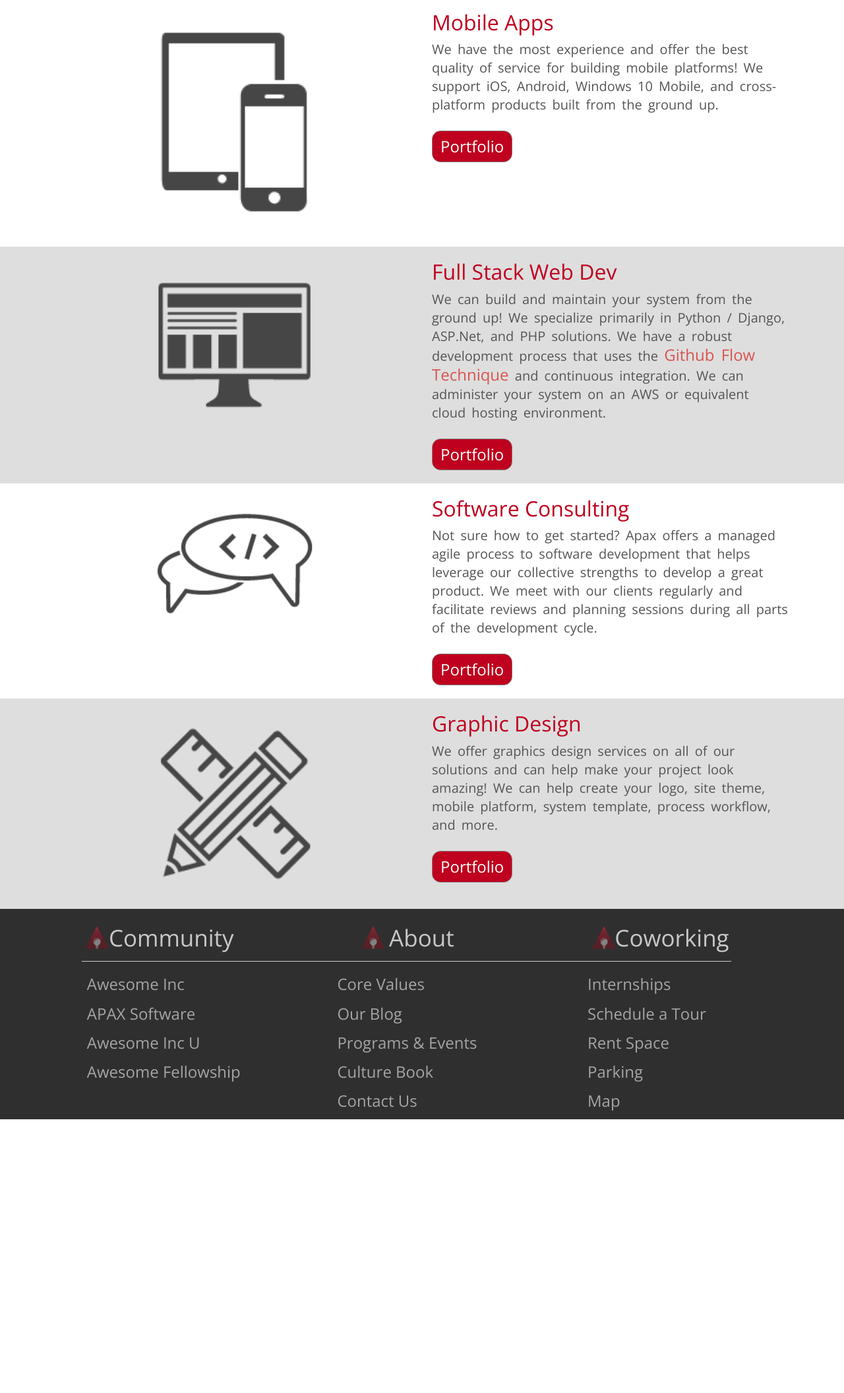
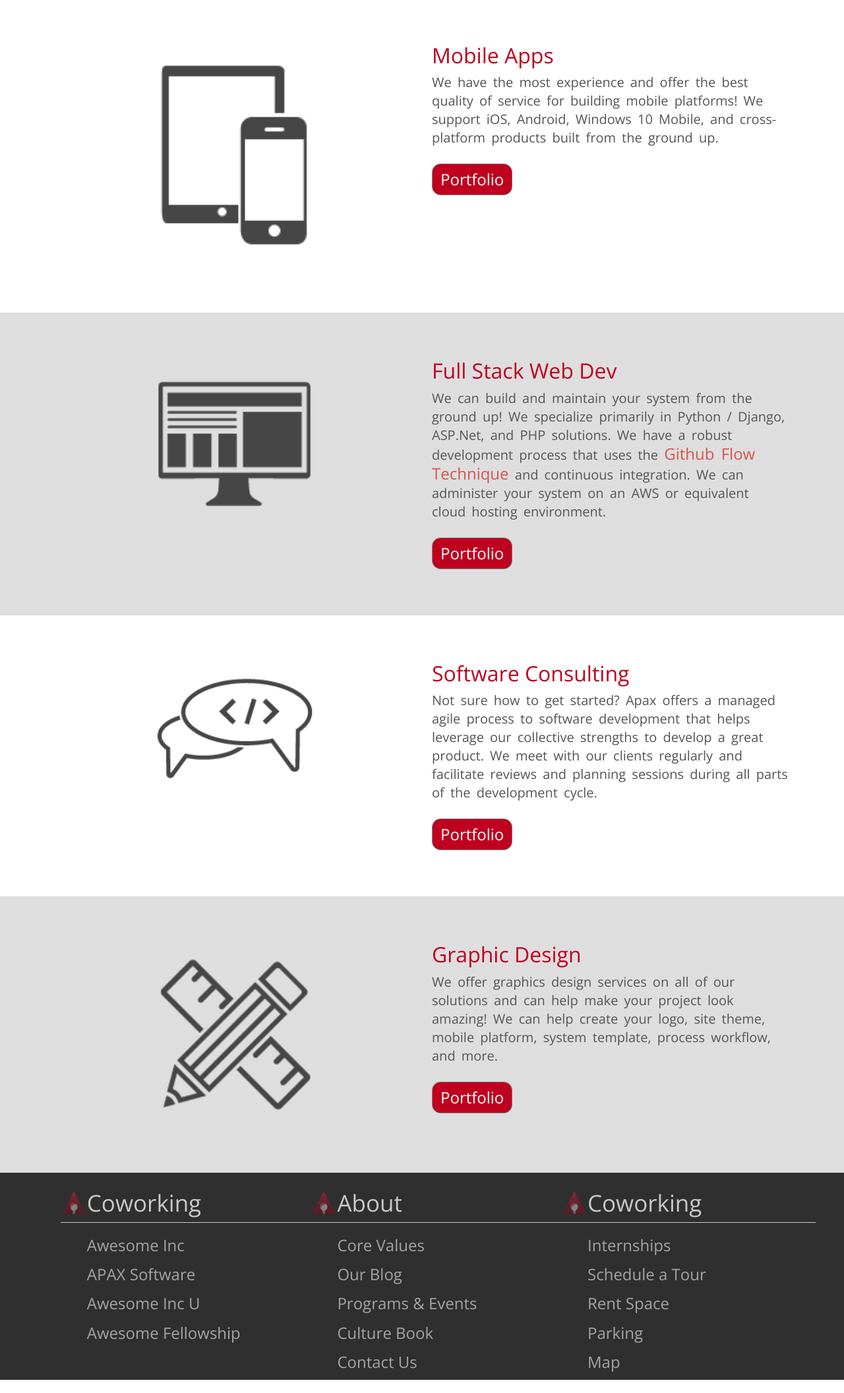
Before and after one commit to apax-software/apax-website-2015, a Jekyll site: the page built from services.html, in a window 1280 px wide, cut to the strip 324-2436 px from the top of the page. Shown: the whole strip at 66% size. Built offline with Jekyll 4.4.1, drawn with Linux system fonts in a browser that asks for light colours; nearby versions of some CDN libraries.

Commit message:
mobile changes

```diff
--- a/_layouts/page.html
+++ b/_layouts/page.html
@@ -102,32 +102,28 @@
   </head>
 
   <body>
-    <div id="wrap">
+    <div id="wrap" class="{{page.title}}">
     <!-- Fixed navbar -->
     <div class="navbar navbar-default navbar-fixed-top navbar-static" >
       <div class="container">
         <div class="navbar-header">
+
           <button type="button" class="navbar-toggle" data-toggle="collapse" data-target=".navbar-collapse">
             <span class="icon-bar"></span>
             <span class="icon-bar"></span>
             <span class="icon-bar"></span>
           </button>
+          <a href="/"><img class="mobile" src="/assets/img/apax_logo_lightbulb.png" alt="APAX Software Logo" height="45px" style="padding-bottom: 3px;"> </a>
            <!-- Old Header Text
            <a class="navbar-brand" href="#"><b>Awesome Inc</b></a>
            -->
            <!-- Added to make the logo move down a little.
            -->
-          <div style="margin: 0px; padding:0px; clear: both; height: 6px">
+          <!-- <div style="margin: 0px; padding:0px; clear: both; height: 6px"> -->
         &nbsp;
-
         </div>
-
-      <a href="/"><img src="/assets/img/apax_logo_lightbulb.png" alt="APAX Software Logo" height="45px" style="padding-bottom: 3px;"> </a>
-        </div>
-
-        <div class="navbar-collapse collapse navbar-inner">
-
-        <ul id="sddm" class="nav navbar-nav right-nav" style="min-width:0"> <!-- RIGHT ALIGNED NAVBAR -->
+        <div class="collapse navbar-collapse">
+          <ul id="sddm" class="nav navbar-nav navbar-right" style="min-width:0"> <!-- RIGHT ALIGNED NAVBAR -->
             <li class="dropdown">   <!-- ABOUT -->
                 <a href="/about/">About</a>
               </li>
@@ -168,16 +164,13 @@
                     <a href="/community/#events">Events</a>
                 </div>
               </li>
-            <!-- <li onclick="buttonClick()">
-              <a class="stay-connected" id="clicker" style="color: #FF1440; cursor:pointer">Stay Connected</a>
-            </li> -->
 
 
 
             </ul>
-          <div style="clear:both"></div>
+          </div>
+          <!-- <div style="clear:both"></div> -->
         </div><!--/.nav-collapse -->
-      </div>
     </div>
 
  <!-- Modal Email Popup ############################################### -->
@@ -217,7 +210,6 @@
     <!-- /Modal Email Popup ############################
 
     <!-- Body content ############################### -->
-
       {{content}}
     </div>
     <!-- Footer content #################################### -->
@@ -226,26 +218,28 @@
 <footer class="footer">
   <div id="c">
     <div class="container">
-      <div class="row center headers">
-        <div class="col-lg-4 col-xs-4">
+      <!-- <div class="row center headers">
+        <div class="col-lg-4 col-xs-12">
 
           <h4><img src="/assets/img/A-faded.png" width="40px" height="40px" style="left: 50px" >Community</h4>
           <hr class="first">
         </div>
-        <div class="col-lg-4 col-xs-4">
+        <div class="col-lg-4 col-xs-12">
 
           <h4><img src="/assets/img/A-faded.png" width="40px" height="40px" style="left: 90px">About</h4>
           <hr>
         </div>
-        <div class="col-lg-4 col-xs-4">
+        <div class="col-lg-4 col-xs-12">
 
           <h4><img src="/assets/img/A-faded.png" width="40px" height="40px" style="left: 60px">Coworking</h4>
           <hr class="last">
         </div>
 
-      </div>
+      </div> -->
       <div class="row items">
-        <div class="col-lg-4 col-xs-4">
+        <div class="col-lg-4 col-xs-12">
+        <h4><img src="/assets/img/A-faded.png" width="40px" height="40px" style="left: 60px">Coworking</h4>
+        <hr>
           <ul>
             <li><a href="">Awesome Inc</a></li>
             <li><a href="">APAX Software</a></li>
@@ -253,7 +247,9 @@
             <li><a href="">Awesome Fellowship</a></li>
           </ul>
         </div>
-        <div class="col-lg-4 col-xs-4">
+        <div class="col-lg-4 col-xs-12">
+        <h4><img src="/assets/img/A-faded.png" width="40px" height="40px" style="left: 90px">About</h4>
+        <hr>
           <ul>
             <li><a href="">Core Values</a></li>
             <li><a href="">Our Blog</a></li>
@@ -262,7 +258,9 @@
             <li><a href="">Contact Us</a></li>
           </ul>
         </div>
-        <div class="col-lg-4 col-xs-4">
+        <div class="col-lg-4 col-xs-12">
+        <h4><img src="/assets/img/A-faded.png" width="40px" height="40px" style="left: 90px">Coworking</h4>
+        <hr>
           <ul>
             <li><a href="">Internships</a></li>
             <li><a href="">Schedule a Tour</a></li>
--- a/assets/css/main.css
+++ b/assets/css/main.css
@@ -352,26 +352,6 @@
 	font-weight: 500;
 	color: #2e2e2e;
 }
-
-#cv {
-	padding-top: 50px;
-	padding-bottom: 50px;
-}
-
-#cv .glyphicon {
-	font-size: 60px;
-	color: white;
-}
-
-#cv h3 {
-	color: white;
-}
-
-#cv p {
-	font-weight: 500;
-	color: white;
-}
-
 /* Dark Blue Wrap change by David to Ainc Red */
 #db {
 	background: #333333;
--- a/assets/css/style.css
+++ b/assets/css/style.css
@@ -1,4 +1,8 @@
-html, body {height: 100%;}
+html, body {
+    height: 100%;
+    max-width: 100%;
+    overflow-x: hidden;
+}
 #wrap {min-height: 50%;}
 #main {overflow:auto;
     padding-bottom: 150px;}
@@ -7,6 +11,31 @@
     margin-top: 25px;
     margin-bottom: 25px;
 }
+/*.mobile {
+    display: none;
+}
+.non-mobile {
+    position: absolute;
+    top: 4px;
+}
+.navbar-header {
+    display: none;
+}
+@media (max-width: 650px) {
+    .non-mobile {
+        display: none;
+    }
+    .mobile {
+        display: block;
+        height: 35px;
+        bottom: 5px;
+        position: absolute;
+    }
+    .navbar-header {
+        display: block;
+    }
+}*/
+
 
 .grey-bg {
     background-color: rgb(222, 222, 222);
@@ -36,6 +65,7 @@
     color: rgb(200, 200, 200);
     font-weight: 400;
 }
+
 footer .row {
     margin: 0 0;
 }
@@ -54,14 +84,27 @@
 }
 footer a {
     color: rgb(165, 165, 165);
-    font-size: 24px;
 }
 footer img {
-    position: absolute;
-    left: 60px;
-    top: 8px;
+    margin-bottom: 10px;
+}
+footer hr {
+    margin-top: -10px;
+}
+@media (max-width: 1800px) {
+    footer a {
+        font-size: 24px;
+    }
+}
+@media (max-width: 650px) {
+    footer a {
+        font-size: 12px;
+    }
+    footer h4 {
+        font-size: 15px;
+    }
+}
 
-}
 .ic_container{
     vertical-align:baseline;
     margin:10px;
@@ -170,7 +213,21 @@
     color: black;
 }
 
-/********************** ABOUT PAGE ****************************/
+/********************** SERVICES PAGE ****************************/
+@media (max-width: 1800px) {
+    .Services p {
+        font-size: 20px;
+        line-height: 28px;
+    }
+}
+@media (max-width: 650px) {
+    .Services p {
+        font-size: 14px;
+        line-height: 16px;
+    }
+}
+
+/********************** TEAM PAGE ****************************/
 
 div.teammate {
     background-color: #aaa;
--- a/services.html
+++ b/services.html
@@ -8,10 +8,6 @@
 .segment h2 {
 	color: rgb(191, 0, 30);
 	font-weight: 300;
-}
-.segment p {
-	line-height: 28px;
-	font-size: 20px;
 }
 a.btn-red  {
 	background-color: rgb(191, 0, 30);
@@ -34,10 +30,10 @@
 <span class="anchor" id="mobile"></span>
 <div id="software" class="segment">
 	<div class="container">
-		<div class="col-xs-6">
-			<img class="center" src="/assets/img/Homepage_Icons/Mobile_red.png" alt="mobile apps">
+		<div class="col-lg-6 col-xs-4">
+			<img class="center img-responsive" src="/assets/img/Homepage_Icons/Mobile_red.png" alt="mobile apps">
 		</div>
-		<div class="col-xs-6">
+		<div class="col-lg-6 col-xs-8">
 			<h2> Mobile Apps </h2>
 			<p> We have the most experience and offer the best quality of service for building mobile platforms! We support iOS, Android, Windows 10 Mobile, and cross-platform products built from the ground up. </p>
 			<a class="btn btn-red" href="/portfolio">Portfolio</a>
@@ -50,10 +46,10 @@
 <span class="anchor" id="web"></span>
 <div id="web" class="segment grey-bg">
 	<div class="container">
-		<div class="col-xs-6">
-			<img class="center" src="/assets/img/Homepage_Icons/Web_red.png" alt="mobile apps" width="50%;">
+		<div class="col-lg-6 col-xs-4">
+			<img class="center img-responsive" src="/assets/img/Homepage_Icons/Web_red.png" alt="mobile apps" width="50%;">
 		</div>
-		<div class="col-xs-6">
+		<div class="col-lg-6 col-xs-8">
 			<h2> Full Stack Web Dev</h2>
 			<p> We can build and maintain your system from the ground up! We specialize primarily in Python / Django, ASP.Net, and PHP solutions. We have a robust development process that uses the <a href="https://guides.github.com/introduction/flow/" target="_blank">Github Flow Technique</a> and continuous integration. We can administer your system on an AWS or equivalent cloud hosting environment.</p>
 			<a class="btn btn-red" href="/portfolio">Portfolio</a>
@@ -64,10 +60,10 @@
 <span class="anchor" id="software-consulting"></span>
 <div id="software" class="segment">
 	<div class="container">
-		<div class="col-xs-6">
-			<img class="center" src="/assets/img/Homepage_Icons/Consulting_red.png" alt="mobile apps" width="60%;">
+		<div class="col-lg-6 col-xs-4">
+			<img class="center img-responsive" src="/assets/img/Homepage_Icons/Consulting_red.png" alt="mobile apps" width="60%;">
 		</div>
-		<div class="col-xs-6">
+		<div class="col-lg-6 col-xs-8">
 			<h2>Software Consulting</h2>
 			<p> Not sure how to get started? Apax offers a managed agile process to software development that helps leverage our collective strengths to develop a great product. We meet with our clients regularly and facilitate reviews and planning sessions during all parts of the development cycle.</p>
 			<a class="btn btn-red" href="/portfolio">Portfolio</a>
@@ -78,10 +74,10 @@
 <span class="anchor" id="graphics"></span>
 <div id="graphics" class="segment grey-bg">
 	<div class="container">
-		<div class="col-xs-6">
+		<div class="col-lg-6 col-xs-4">
 			<img class="center" src="/assets/img/Homepage_Icons/Design_red.png" alt="mobile apps" width="50%;">
 		</div>
-		<div class="col-xs-6">
+		<div class="col-lg-6 col-xs-8">
 			<h2> Graphic Design</h2>
 			<p> We offer graphics design services on all of our solutions and can help make your project look amazing! We can help create your logo, site theme, mobile platform, system template, process workflow, and more.</p>
 			<a class="btn btn-red" href="/portfolio">Portfolio</a>
```
Lines whose indentation alone changed are shown as unchanged.
